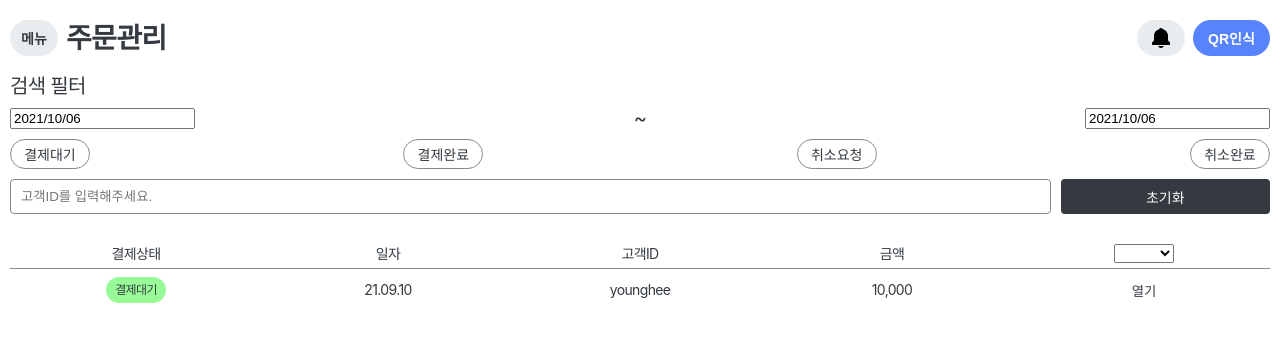
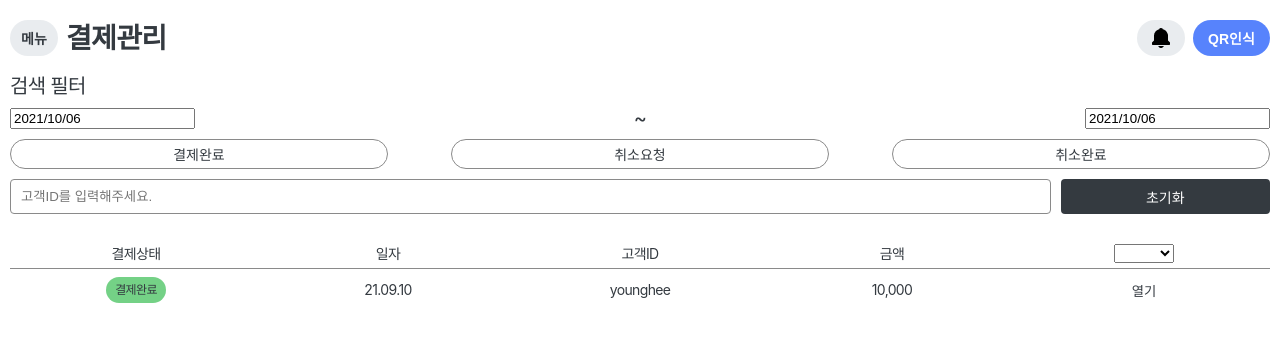
Before and after one commit to Yunjeong-Choi/oilnow-sajangnim-payment, a React (Create React App) app: page / in a window 1280 px wide. Shown: the top 342 px of the page. Built offline with nearby package versions, Linux system fonts and the light colour scheme.

Commit message:
set pay status colors

```diff
--- a/src/components/container/PayContainer.tsx
+++ b/src/components/container/PayContainer.tsx
@@ -6,7 +6,7 @@ import PaySearchResultList from "../payment/resultList";
 const PayContainer = () => {
   return (
     <>
-      <ContainerHeader>주문관리</ContainerHeader>
+      <ContainerHeader>결제관리</ContainerHeader>
       <main>
         <PaySearchFilter />
         <PaySearchResultList />
--- a/src/components/payment/resultList/ListContainer.tsx
+++ b/src/components/payment/resultList/ListContainer.tsx
@@ -1,10 +1,11 @@
 import styled from "styled-components";
 
+//TODO: infinite scroll 직접 구현해보기
 const ListContainer = () => {
   return (
     <ContainerBox>
       <ListItem>
-        <PayStatus>결제대기</PayStatus>
+        <PayStatus>결제완료</PayStatus>
         <PayText>21.09.10</PayText>
         <PayText>younghee</PayText>
         <PayText>10,000</PayText>
@@ -19,7 +20,6 @@ export default ListContainer;
 //styled-components
 const ContainerBox = styled.div`
   font-size: 14px;
-
   padding-top: 8px;
 `;
 
@@ -41,7 +41,7 @@ const PayStatus = styled(PayText)`
   box-sizing: border-box;
   border-radius: 18px;
   border: none;
-  background: palegreen;
+  background: var(--lightGreen);
 
   font-size: 12px;
 
--- a/src/components/payment/searchFilter/PayStatusFilter.tsx
+++ b/src/components/payment/searchFilter/PayStatusFilter.tsx
@@ -1,7 +1,7 @@
 import styled from "styled-components";
 import { RoundSquareButton } from "../../common/Buttons";
 
-const payStatusList = ["결제대기", "결제완료", "취소요청", "취소완료"];
+const payStatusList = ["결제완료", "취소요청", "취소완료"];
 
 const PayStatusFilter = () => {
   return (
@@ -25,7 +25,8 @@ const PayStatusBox = styled.div`
 
 const PayStatus = styled(RoundSquareButton)`
   height: 30px;
-  width: 80px;
+  width: 30%;
 
   font-size: 14px;
 `;
+//width 고정값은 80px
--- a/src/css/variable.css
+++ b/src/css/variable.css
@@ -4,6 +4,9 @@
   --gray: #8a8a8a;
   --lightGray: #e9ecef;
   --red: #f42c10;
+  --lightGreen: #74d186;
+  --yellow: #fdd751e0;
+  --pink: #f42c1082;
 
   --defaultSidePadding: 0 10px;
 }
```
